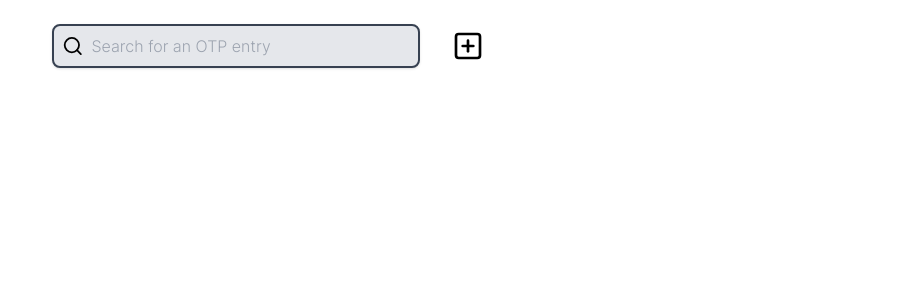
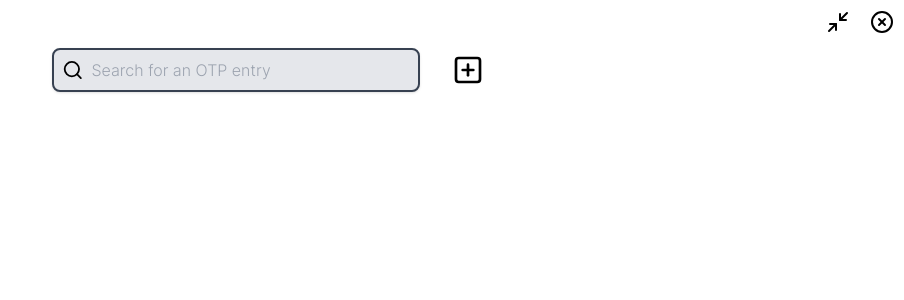
Before and after one commit to aesthetic0001/totp, a React (Vite) app: page / in a window 1280 px wide. Shown: the top 300 px of the page, without its empty margins (376-1280 px from the left). Built offline with nearby package versions, Linux system fonts and the light colour scheme.

Commit message:
custom close/minimize decorations

```diff
--- a/package.json
+++ b/package.json
@@ -17,8 +17,7 @@
     "lucide-react": "^0.376.0",
     "react": "^18.2.0",
     "react-dom": "^18.2.0",
-    "react-router-dom": "^6.23.0",
-    "tailwindcss-animate": "^1.0.7"
+    "react-router-dom": "^6.23.0"
   },
   "devDependencies": {
     "@tauri-apps/cli": "^1",
--- a/src/App.jsx
+++ b/src/App.jsx
@@ -1,16 +1,38 @@
-import { BrowserRouter as Router, Routes, Route } from 'react-router-dom';
+import {BrowserRouter as Router, Routes, Route} from 'react-router-dom';
 import OTPMenu from './pages/OTPMenu';
 import PasswordStartup from "./pages/PasswordStartup";
+import {appWindow} from '@tauri-apps/api/window'
+import {Minimize2, CircleX} from 'lucide-react';
 
 function App() {
     return (
-        <Router>
-        <Routes>
-            <Route path="/" element={<OTPMenu />} />
-            <Route path="/password" element={<PasswordStartup />} />
-        </Routes>
-        </Router>
-    );
+        <div className="relative">
+            <div data-tauri-drag-region
+                 className="fixed z-50 bg-white flex justify-end select-none top-0 left-0 right-0">
+                <div
+                    className="inline-flex w-9 h-9 m-1 hover:scale-105 hover:bg-cyan-200 rounded-3xl transition-all ease-in-out items-center justify-center"
+                    onClick={() => {
+                        appWindow.minimize()
+                    }}>
+                    <Minimize2/>
+                </div>
+                <div
+                    className="inline-flex w-9 h-9 m-1 hover:scale-105 hover:bg-red-300 rounded-3xl transition-all ease-in-out items-center justify-center"
+                    onClick={() => {
+                        appWindow.close()
+                    }}>
+                    <CircleX/>
+                </div>
+            </div>
+            <div className="my-6">
+                <Router>
+                    <Routes>
+                        <Route path="/" element={<OTPMenu/>}/>
+                        <Route path="/password" element={<PasswordStartup/>}/>
+                    </Routes>
+                </Router>
+            </div>
+        </div>);
 }
 
 export default App;
--- a/src/input.css
+++ b/src/input.css
@@ -1,7 +1,10 @@
 @tailwind base;
 
 ::-webkit-scrollbar {
-    width: 1.25rem;
+    position: absolute;
+    width: 0.75rem;
+    margin: 0;
+    padding: 0;
 }
 
 ::-webkit-scrollbar-thumb {
--- a/src/pages/OTPMenu.jsx
+++ b/src/pages/OTPMenu.jsx
@@ -32,14 +32,17 @@ function OTPMenu() {
     }
 
     const addEntry = async () => {
+        const dummyCount = 10
+        for (let i = 1; i < dummyCount; i++) {
             setOTPEntries(produce((draft) => {
-            draft[0] = {
+                draft[i] = {
                     "id": "dummy",
                     "title": "Dummy",
                     "favourite": false
                 }
             }))
-        await invoke('add_account', {"id": 0, "title": "Dummy", secret: "dummy", digits: 6, period: 30})
+            await invoke('add_account', {"id": i, "title": "Dummy", secret: "dummy", digits: 6, period: 30})
+        }
     }
 
     const onInput = (event) => {
@@ -47,14 +50,16 @@ function OTPMenu() {
     }
 
     return (
-        <div className="h-screen">
+        <div>
             <div className="flex flex-row justify-center items-center">
                 <div className="flex-initial w-96 mx-6 my-4 p-2">
                     <SearchBar placeholder="Search for an OTP entry" onInput={onInput}/>
                 </div>
-                <SquarePlus className="w-8 h-8 mr-6 hover:scale-105 hover:fill-green-200 transition-all ease-in-out cursor-pointer" onClick={addEntry}/>
+                <SquarePlus
+                    className="w-8 h-8 mr-6 hover:scale-105 hover:fill-green-200 transition-all ease-in-out cursor-pointer"
+                    onClick={addEntry}/>
             </div>
-            <div className="flex flex-col overflow-y-scroll smooth-scroll">
+            <div className="flex flex-col overflow-auto smooth-scroll">
                 {Object.values(OTPEntries).filter((entry) => {
                     return entry.title.toLowerCase().includes(search.toLowerCase())
                 }).sort((a, b) => a.favourite ? -1 : b.favourite ? 1 : a.index - b.index).map((entry) => (
--- a/tailwind.config.js
+++ b/tailwind.config.js
@@ -13,6 +13,5 @@ export default {
     },
   },
   plugins: [
-    require("tailwindcss-animate")
   ],
 }
```
Also changed, not shown: src-tauri/tauri.conf.json (+16 -2 lines), 2 other files (tests, documents, lock files or other folders). Lines whose indentation alone changed are shown as unchanged.
